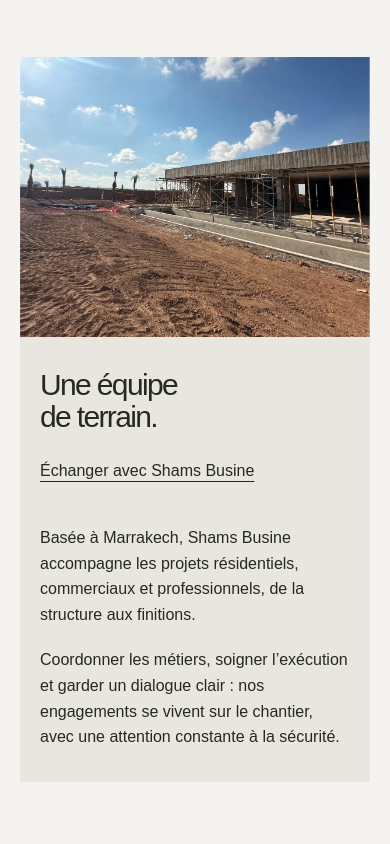
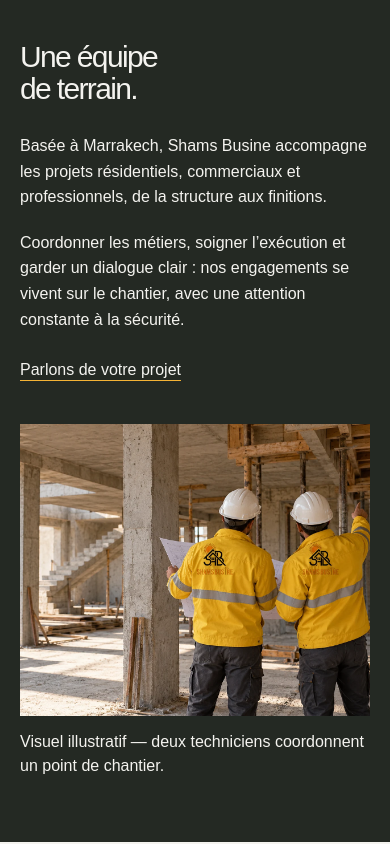
Before and after one commit to yassinejoundi/shamsbusine, a Next.js app: page / in a window 390 px wide. Shown: the part 5400-6244 px from the top of the page. Built offline with nearby package versions, Linux system fonts and the light colour scheme; a web font is replaced by a local one.

Commit message:
feat(home): rebuild company section

```diff
--- a/app/globals.css
+++ b/app/globals.css
@@ -122,11 +122,19 @@ details > p { padding-block-start: 1rem; max-width: 53ch; }
 .process-steps li + li { margin-block-start: .75rem; }
 .process-steps h3 { font-size: var(--subheading); }
 .process-steps p { max-width: 38ch; }
-.company-panorama { aspect-ratio: 2.7; }
-.company-panorama img { object-position: center 64%; }
-.company-panel { position: relative; margin-inline-start: 10%; margin-block-start: -3rem; background: var(--surface); padding: 3.5rem; display: grid; grid-template-columns: 1fr 1fr; gap: 8%; }
-.company-panel .text-link { margin-block-start: 1.5rem; }
+.company { background: var(--ink); color: var(--ground); padding-block: clamp(4rem, 8vw, 7rem); }
+.company-layout { display: grid; grid-template-columns: minmax(0, .86fr) minmax(0, 1.14fr); gap: clamp(2.5rem, 7vw, 7rem); align-items: center; }
+.company-copy { max-width: 44rem; }
+.company-copy h2 { max-width: 10ch; color: var(--ground); }
+.company-body { margin-block-start: clamp(1.75rem, 3.5vw, 3rem); }
+.company-copy p { max-width: 44ch; color: var(--ground); }
 .company-copy p + p { margin-block-start: 1.25rem; }
+.company-copy .text-link { margin-block-start: 1.5rem; color: var(--ground); text-decoration-color: var(--accent); }
+.company :focus-visible { outline-color: var(--accent); }
+.company-figure { min-width: 0; margin: 0; }
+.company-photo { aspect-ratio: 1.25; }
+.company-photo img { object-position: 63% center; }
+.company-figure figcaption { max-width: 48ch; color: var(--ground); }
 .questions { display: grid; grid-template-columns: minmax(0, .7fr) minmax(0, 1.3fr); gap: 12%; align-items: center; }
 .detail-photo { aspect-ratio: .85; }
 .questions-image p { margin-block-start: 1rem; }
@@ -180,7 +188,7 @@ textarea::placeholder { color: var(--secondary); }
   .service-tile--visual { grid-column: 1 / -1; grid-row: auto; }
   .service-tile--text { grid-column: span 1; }
   .service-tile__photo { aspect-ratio: 1.8; }
-  .company-panel { padding: 2rem; margin-inline-start: 5%; gap: 5%; }
+  .company-layout { grid-template-columns: minmax(0, .9fr) minmax(0, 1.1fr); gap: 2rem; }
   .questions { gap: 7%; }
   .quote-layout { gap: 5%; }
   .form-row { grid-template-columns: minmax(0, 1fr); }
@@ -222,7 +230,7 @@ textarea::placeholder { color: var(--secondary); }
   .work-note { width: 78%; align-self: flex-end; padding-block: 0; }
   .work-note p { font-size: 1.5rem; }
   .services, .quote-section { padding-block: 4rem; }
-  .services .section-intro, .company-panel, .questions, .quote-layout { grid-template-columns: minmax(0, 1fr); gap: 2rem; }
+  .services .section-intro, .company-layout, .questions, .quote-layout { grid-template-columns: minmax(0, 1fr); gap: 2rem; }
   .services-intro > div { justify-self: start; }
   .services-bento { grid-template-columns: minmax(0, 1fr); }
   .service-tile--visual, .service-tile--text { grid-column: auto; }
@@ -237,9 +245,9 @@ textarea::placeholder { color: var(--secondary); }
   .process-steps li { grid-template-columns: minmax(0, 1fr); gap: .65rem; padding-block: 1.25rem; }
   .process-steps li + li { margin-block-start: .25rem; }
   .process-steps h3 { font-size: var(--subheading); }
-  .company-panorama { aspect-ratio: 1.25; }
-  .company-panel { margin-inline-start: 0; margin-block-start: 0; padding: 2rem 1.25rem; }
-  .company-panel .text-link { margin-block-start: 1rem; }
+  .company { padding-block: 4rem; }
+  .company-photo { aspect-ratio: 1.2; }
+  .company-copy .text-link { margin-block-start: 1rem; }
   .questions { align-items: start; }
   .questions-image { width: 78%; }
   .detail-photo { aspect-ratio: 1.2; }
--- a/components/home/Company.tsx
+++ b/components/home/Company.tsx
@@ -1,18 +1,30 @@
 import Image from "next/image";
+import Link from "next/link";
 
 export function Company() {
   return (
-    <section className="company frame section-space" id="entreprise" aria-labelledby="company-title">
-      <div className="photo company-panorama" data-reveal><Image src="/images/chantier-structure.webp" alt="Chantier de construction avec structure en béton, coffrages et terrain en cours d’aménagement" fill sizes="100vw" /></div>
-      <div className="company-panel">
-        <div>
+    <section className="company" id="entreprise" aria-labelledby="company-title">
+      <div className="frame company-layout">
+        <div className="company-copy">
           <h2 id="company-title" data-reveal>Une équipe<br />de terrain.</h2>
-          <a className="text-link" href="#devis" data-reveal>Échanger avec Shams Busine</a>
+          <div className="company-body">
+            <p data-reveal>Basée à Marrakech, Shams Busine accompagne les projets résidentiels, commerciaux et professionnels, de la structure aux finitions.</p>
+            <p data-reveal>Coordonner les métiers, soigner l’exécution et garder un dialogue clair : nos engagements se vivent sur le chantier, avec une attention constante à la sécurité.</p>
+            <Link className="text-link" href="#devis" data-reveal>Parlons de votre projet</Link>
+          </div>
         </div>
-        <div className="company-copy">
-          <p data-reveal>Basée à Marrakech, Shams Busine accompagne les projets résidentiels, commerciaux et professionnels, de la structure aux finitions.</p>
-          <p data-reveal>Coordonner les métiers, soigner l’exécution et garder un dialogue clair : nos engagements se vivent sur le chantier, avec une attention constante à la sécurité.</p>
-        </div>
+
+        <figure className="company-figure" data-reveal>
+          <div className="photo company-photo">
+            <Image
+              src="/images/company-team.webp"
+              alt="Deux techniciens de dos portent le logo Shams Busine sur leur veste jaune et consultent un plan dans un chantier en béton."
+              fill
+              sizes="(max-width: 699px) 100vw, (max-width: 1099px) 52vw, 56vw"
+            />
+          </div>
+          <figcaption>Visuel illustratif — deux techniciens coordonnent un point de chantier.</figcaption>
+        </figure>
       </div>
     </section>
   );
--- a/public/images/sources.json
+++ b/public/images/sources.json
@@ -80,6 +80,12 @@
       "generated_by": "OpenAI ImageGen",
       "role": "Atmospheric material still life in the Entreprise hero; not a project photograph.",
       "prompt": "Use case: photorealistic-natural. Asset type: secondary editorial image for the Entreprise hero on a French construction company's website. Primary request: create an atmospheric material study that complements authentic photographs of an actual masonry site. Scene/backdrop: a quiet, warm off-white plaster surface in soft Marrakech afternoon light. Subject: a small, carefully composed still life of genuine construction material samples: rough pale limestone, raw red-clay brick, plaster, cast concrete, and a short piece of natural timber. Style/medium: photorealistic architectural editorial photography; tactile grain, honest imperfections, crisp detail, restrained and premium. Composition/framing: compact square composition, materials arranged in an uneven stepped cluster, close crop, readable textures at small web size. Lighting/mood: directional raking daylight and gentle real shadows; calm, considered, sunlit. Color palette: plaster, pale stone, charcoal-gray concrete, restrained natural brick, muted timber. Materials/textures: porous stone, rough brick, powdery plaster, board-formed concrete, visible wood grain. Constraints: this is a generic still life, not a photograph of a Shams Busine project or job site; no building, room, construction site, workers, tools, scaffolding, machinery, crane, or architecture in frame. Avoid: text, letters, numbers, logos, watermark, gradients, artificial-looking 3D, decorative props."
+    },
+    {
+      "file": "/images/company-team.webp",
+      "generated_by": "OpenAI ImageGen; official navbar logo composited with Sharp",
+      "role": "Illustrative generated image of two workers in branded yellow workwear; not verified Shams Busine staff or a specific project.",
+      "prompt": "Photorealistic editorial image for the company-capability section: two construction technicians viewed from behind, in golden-yellow jackets, reviewing a plan inside an unfinished concrete building. No faces, city scenery or visible text. The official Shams Busine navbar logo was composited onto both jacket backs to preserve brand accuracy."
     }
   ]
 }
```
Also changed, not shown: public/images/company-team.webp (added).
